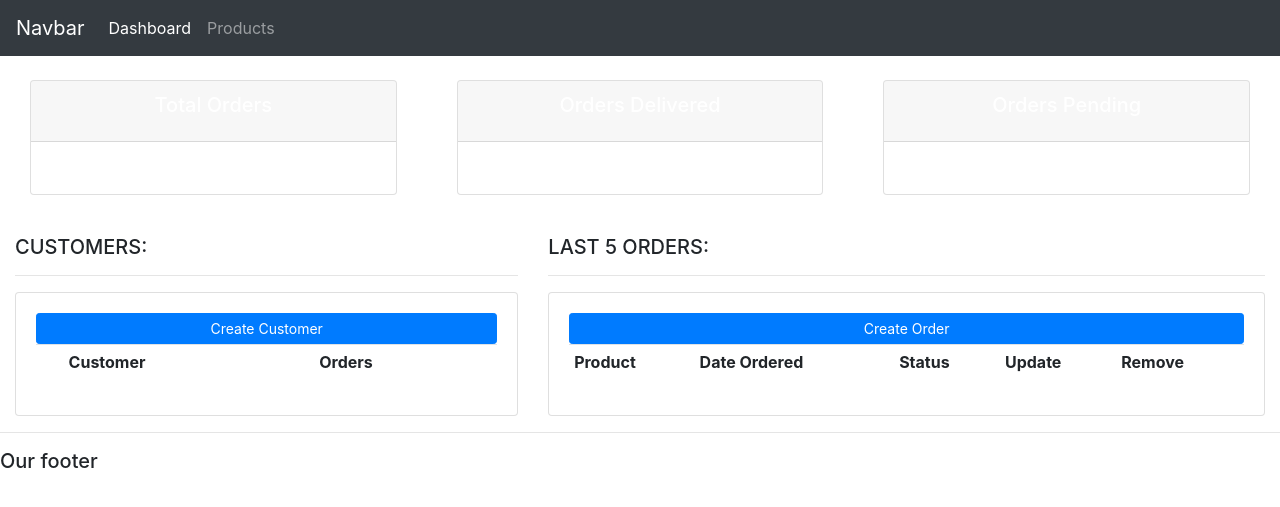
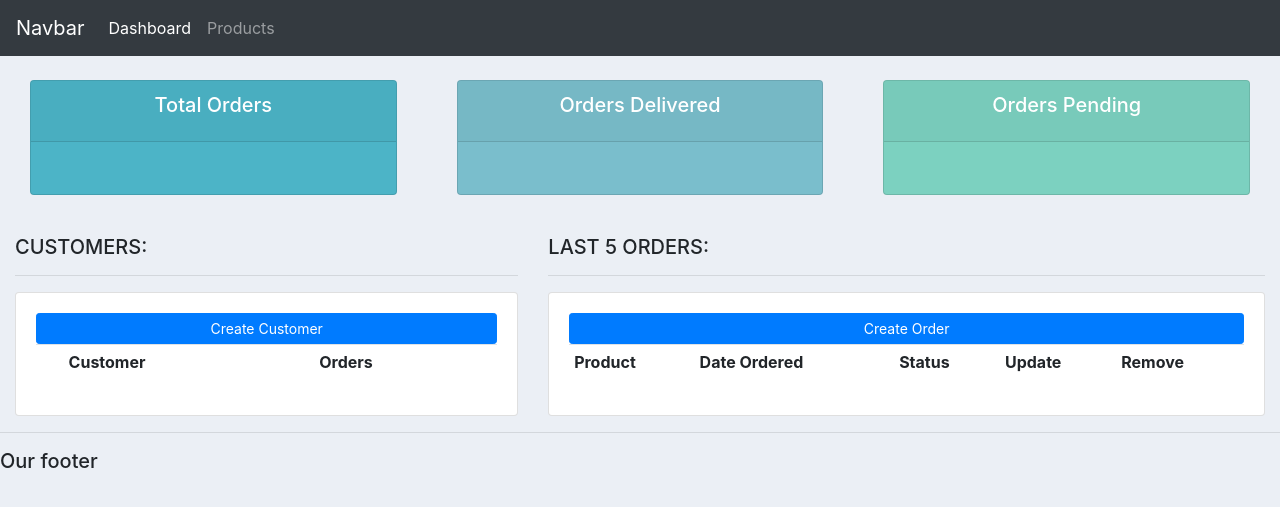
Before and after one commit to stevillis/django-customer-management-app, a Django app: page / in a window 1280 px wide. Shown: the top 507 px of the page. Run offline with Django 3.2, Linux system fonts and the light colour scheme; lists and menus that the app fills with data are empty.

Commit message:
Add style to main template

```diff
--- a/accounts/templates/accounts/main.html
+++ b/accounts/templates/accounts/main.html
@@ -9,6 +9,29 @@
 
     <link rel="stylesheet" href="https://cdn.jsdelivr.net/npm/bootstrap@4.6.0/dist/css/bootstrap.min.css"
           integrity="sha384-B0vP5xmATw1+K9KRQjQERJvTumQW0nPEzvF6L/Z6nronJ3oUOFUFpCjEUQouq2+l" crossorigin="anonymous">
+
+    <style>
+        body {
+            background: #ebeff5;
+        }
+
+        #logo {
+
+        }
+
+        #total-orders {
+            background-color: #4cb4c7;
+        }
+
+        #orders-delivered {
+            background-color: #7abecc;
+        }
+
+        #orders-pending {
+            background-color: #7cd1c0;
+        }
+
+    </style>
 </head>
 <body>
 {% include 'accounts/navbar.html' %}
```
